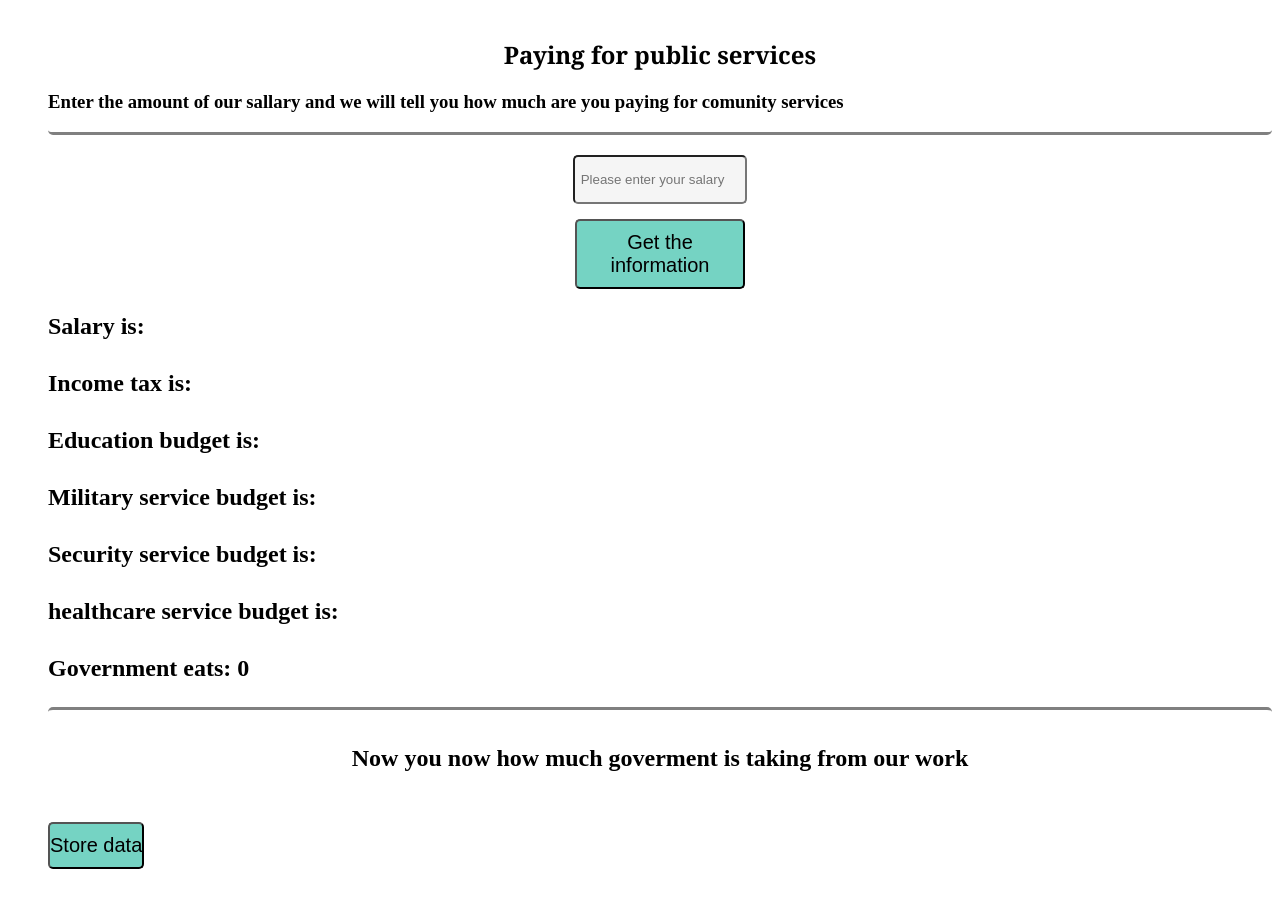
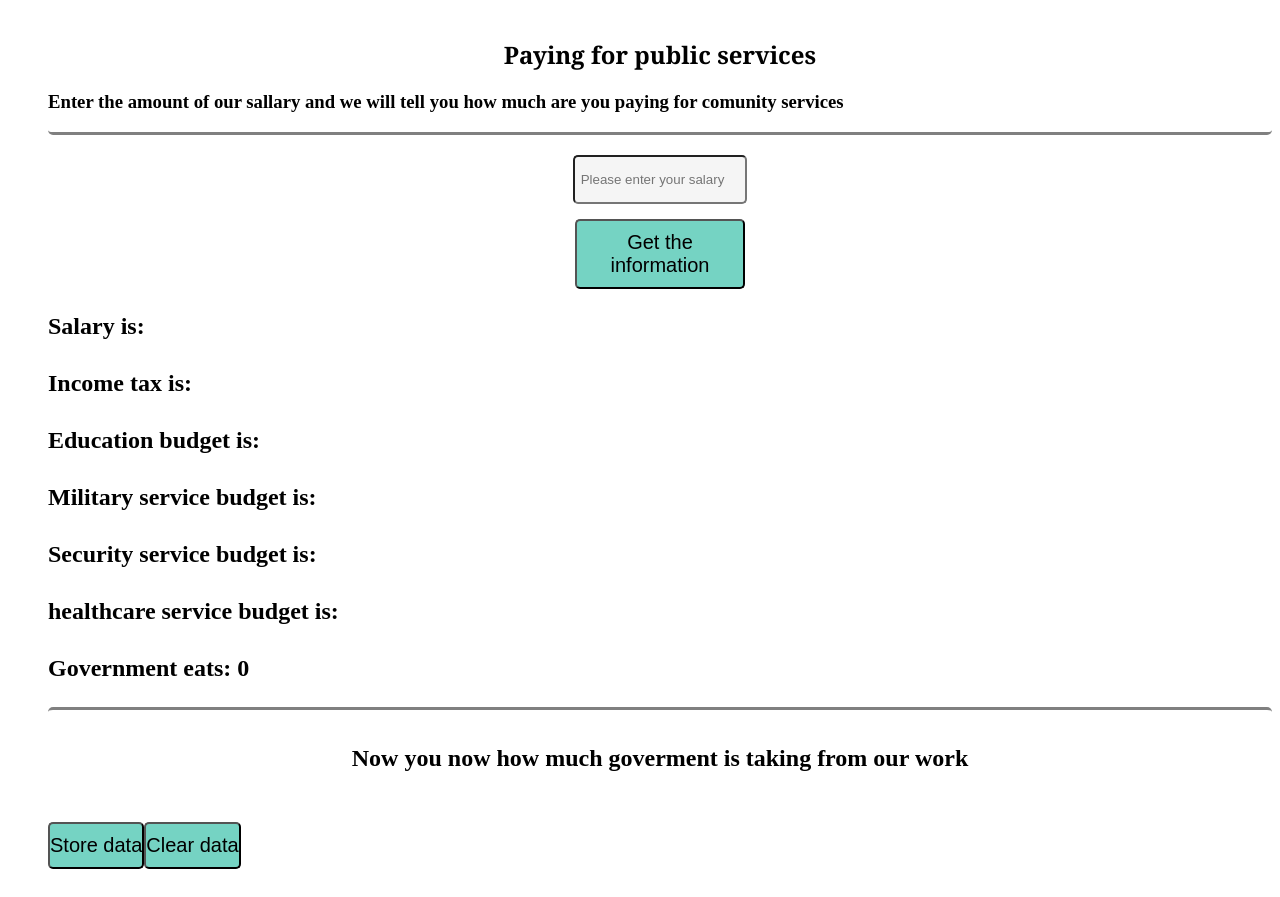
Before and after one commit to shengo333/sadmidis, a Vue app: page / in a window 1280 px wide. Built offline with nearby package versions, Linux system fonts and the light colour scheme.

Commit message:
nothing improtant

```diff
--- a/src/components/Footer.vue
+++ b/src/components/Footer.vue
@@ -3,12 +3,22 @@
       <h2>Now you now how much goverment is taking from our work</h2>
   </div>
 
-  <button>Store data</button>
+  <button @click="storeData">Store data</button>
+  <button @click="clearData">Clear data</button>
+
 </template>
 
 <script>
 export default {
-    name: 'Footer'
+    name: 'Footer',
+    methods:{
+      storeData(){
+
+      },
+      clearData(){
+
+      }
+    }
 }
 </script>
 
```
